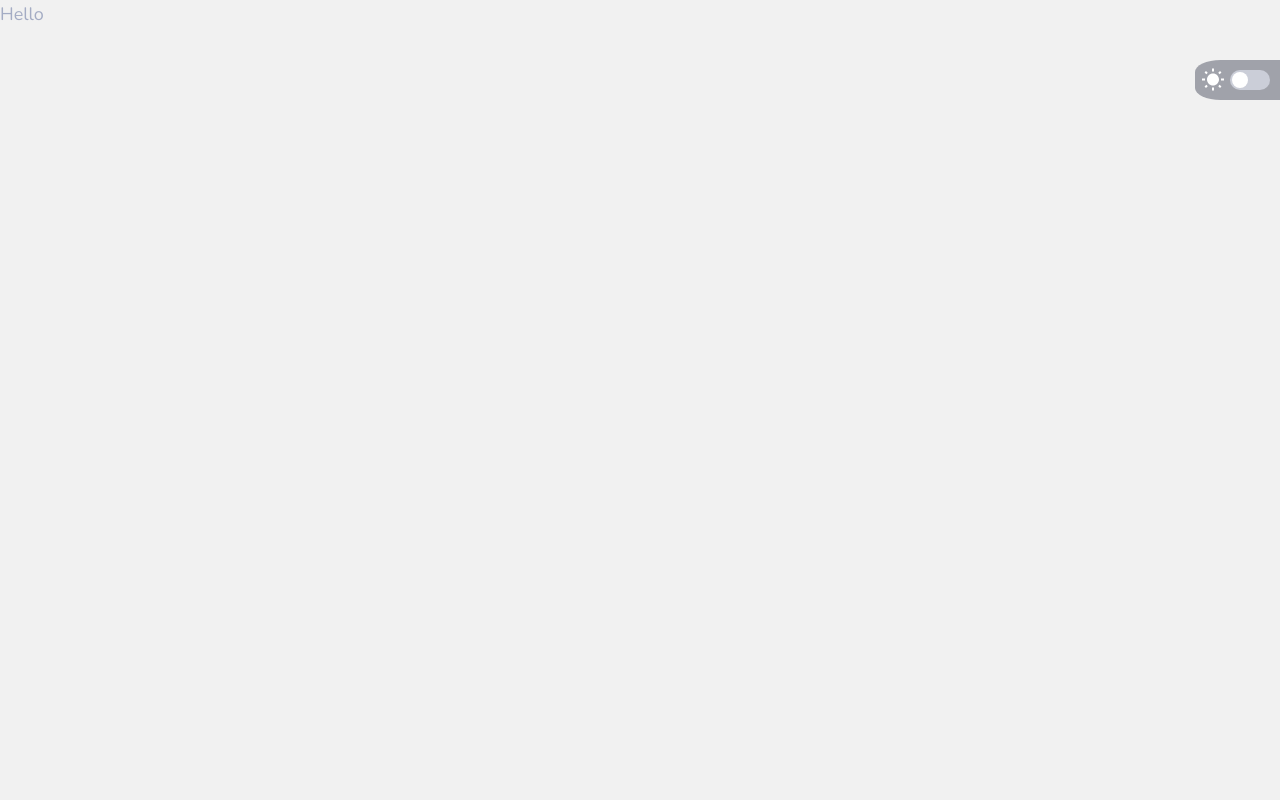
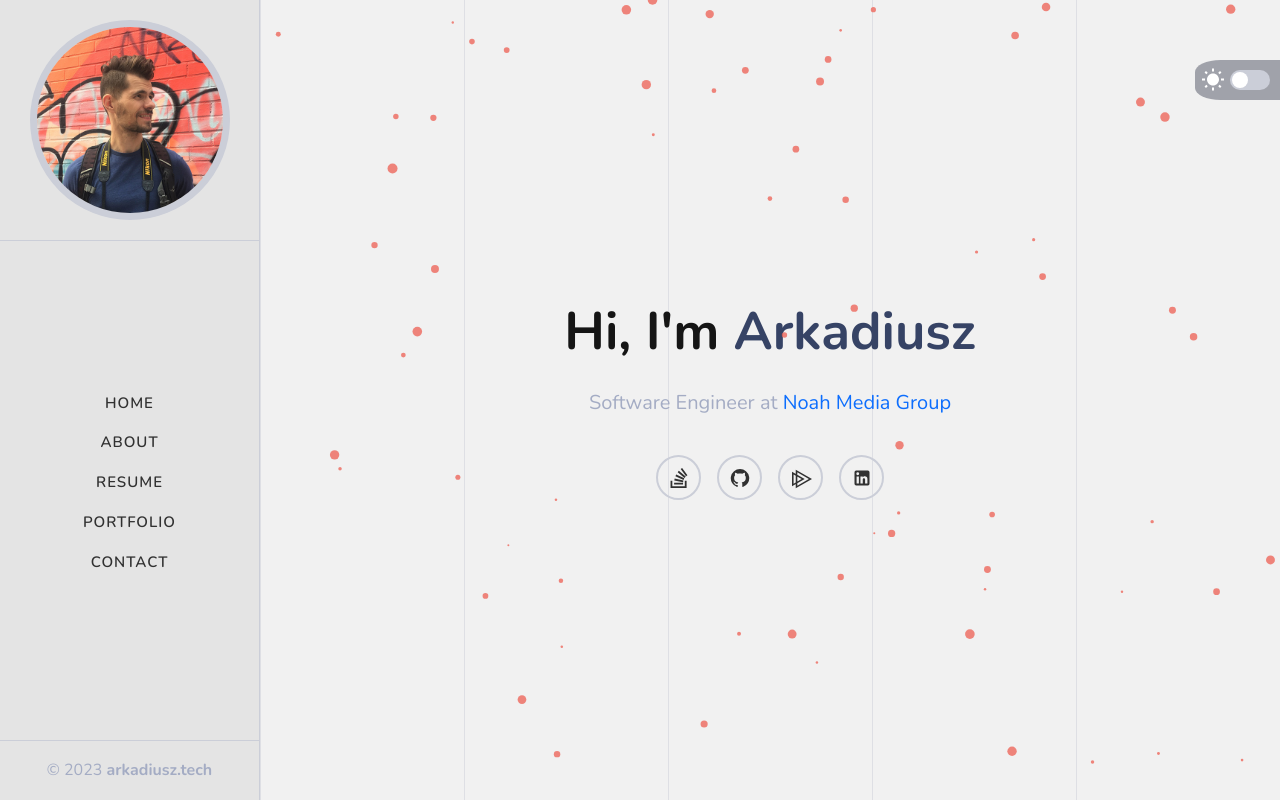
Before and after one commit to akdsco/akds-next-portfolio, a Next.js app: page / in a window 1280 px wide. Built offline with nearby package versions, Linux system fonts and the light colour scheme.

Commit message:
add home page

```diff
--- /dev/null
+++ b/components/Icons.tsx
@@ -0,0 +1,20 @@
+export const PluralsightIcon = () => (
+  <svg
+    viewBox="0 0 20.462 19.163"
+    xmlns="http://www.w3.org/2000/svg"
+    style={{ width: 20, marginBottom: 4, marginLeft: 2 }}
+  >
+    <path d="M 3.831 0 L 3.831 19.163 L 20.462 9.582 L 3.831 0 Z M 5.453 2.736 L 17.284 9.582 L 5.453 16.425 L 5.453 2.736 M 0 2.088 L 0 17.072 L 12.992 9.582 L 0 2.088 Z M 1.626 4.872 L 9.839 9.582 L 1.626 14.315 L 1.626 4.847" />
+  </svg>
+);
+
+export const StackOverflowIcon = () => (
+  <svg
+    xmlns="http://www.w3.org/2000/svg"
+    viewBox="0 0 32 32"
+    style={{ width: 20, marginBottom: 6 }}
+  >
+    <path d="M28.16 32H2.475V20.58H5.32v8.575h19.956V20.58h2.884z" />
+    <path d="M8.477 19.8l13.993 2.923.585-2.806-13.993-2.923zm1.832-6.704l12.94 6.04 1.208-2.572-12.94-6.08zm3.586-6.353l10.99 9.12 1.832-2.183-10.99-9.12zM20.99 0l-2.3 1.715 8.536 11.46 2.3-1.715zM8.166 26.27H22.43v-2.845H8.166v2.845z" />
+  </svg>
+);
--- /dev/null
+++ b/components/SocialIcons.tsx
@@ -0,0 +1,48 @@
+import React, { ComponentType } from "react";
+import database from "../data/database";
+import { PluralsightIcon, StackOverflowIcon } from "./Icons";
+import GitHubIcon from "@mui/icons-material/GitHub";
+import LinkedInIcon from "@mui/icons-material/LinkedIn";
+import FacebookIcon from "@mui/icons-material/Facebook";
+import TwitterIcon from "@mui/icons-material/Twitter";
+
+type SocialListPropsType = {
+  url: string;
+  Icon: ComponentType;
+};
+const SocialListItem = ({ url, Icon }: SocialListPropsType) => {
+  return (
+    <li>
+      <a rel="noopener noreferrer" target="_blank" href={url}>
+        <Icon />
+      </a>
+    </li>
+  );
+};
+function SocialIcons({ bordered }: { bordered: boolean }) {
+  const { facebook, twitter, linkedin, pluralsight, github, stackoverflow } =
+    database.information.socialLinks;
+
+  return (
+    <ul
+      className={
+        bordered
+          ? "mi-social-icons mi-social-icons-bordered"
+          : "mi-social-icons"
+      }
+    >
+      {stackoverflow && (
+        <SocialListItem url={stackoverflow} Icon={StackOverflowIcon} />
+      )}
+      {github && <SocialListItem url={github} Icon={GitHubIcon} />}
+      {pluralsight && (
+        <SocialListItem url={pluralsight} Icon={PluralsightIcon} />
+      )}
+      {linkedin && <SocialListItem url={linkedin} Icon={LinkedInIcon} />}
+      {facebook && <SocialListItem url={facebook} Icon={FacebookIcon} />}
+      {twitter && <SocialListItem url={twitter} Icon={TwitterIcon} />}
+    </ul>
+  );
+}
+
+export { SocialIcons };
--- a/components/TimelineItem.tsx
+++ b/components/TimelineItem.tsx
@@ -1,6 +1,10 @@
 import React from "react";
-import { Experience } from "../pages/resume";
 
+interface Experience {
+  id: number;
+  year: string;
+  details: string;
+}
 interface TimelineItemProps extends Experience {
   position?: string;
   graduation?: string;
--- a/components/index.ts
+++ b/components/index.ts
@@ -5,3 +5,4 @@ export { TimelineItem } from "./TimelineItem";
 export { SectionTitle } from "./SectionTitle";
 export { SmallTitle } from "./SmallTitle";
 export { ThemeSwitch } from "./ThemeSwitch";
+export { SocialIcons } from "./SocialIcons";
--- /dev/null
+++ b/data/particlesConfig.js
@@ -0,0 +1,74 @@
+export const particlesConfig = {
+  light: {
+    fpsLimit: 60,
+    particles: {
+      number: {
+        value: 170,
+        density: {
+          enable: true,
+        },
+      },
+      color: {
+        value: "#2A2F41",
+      },
+      opacity: {
+        value: 0.8,
+      },
+      size: {
+        value: 5,
+        random: true,
+        anim: {
+          speed: 4,
+          size_min: 0.3,
+        },
+      },
+      line_linked: {
+        enable: false,
+      },
+      move: {
+        random: true,
+        speed: 1.4,
+        // direction: "top",
+        // out_mode: "out",
+        enable: true,
+        straight: false,
+      },
+    },
+  },
+  dark: {
+    fpsLimit: 60,
+    particles: {
+      number: {
+        value: 170,
+        density: {
+          enable: true,
+        },
+      },
+      color: {
+        value: "#ed685c",
+      },
+      opacity: {
+        value: 0.8,
+      },
+      size: {
+        value: 5,
+        random: true,
+        anim: {
+          speed: 4,
+          size_min: 0.3,
+        },
+      },
+      line_linked: {
+        enable: false,
+      },
+      move: {
+        random: true,
+        speed: 1.4,
+        direction: "top",
+        out_mode: "out",
+        enable: true,
+        straight: false,
+      },
+    },
+  },
+};
--- a/package.json
+++ b/package.json
@@ -20,7 +20,10 @@
     "next": "13.1.1",
     "next-themes": "^0.2.1",
     "react": "18.2.0",
-    "react-dom": "18.2.0"
+    "react-dom": "18.2.0",
+    "react-tsparticles": "^2.7.1",
+    "tsparticles": "^2.7.1",
+    "tsparticles-engine": "^2.7.1"
   },
   "devDependencies": {
     "@types/node": "^18.11.18",
--- a/pages/index.tsx
+++ b/pages/index.tsx
@@ -1,18 +1,69 @@
 import Head from "next/head";
 import { Inter } from "@next/font/google";
+import React from "react";
+import Particles from "react-tsparticles";
+import type { Engine } from "tsparticles-engine";
+import { loadFull } from "tsparticles";
+import { Layout, SocialIcons } from "../components";
+import database from "../data/database";
+import { useTheme } from "next-themes";
+import { particlesConfig } from "../data/particlesConfig";
 
 const inter = Inter({ subsets: ["latin"] });
 
 export default function Home() {
+  const { theme } = useTheme();
+  const { information } = database;
+
+  const particlesInit = async (engine: Engine) => {
+    // this adds the bundle to tsParticles
+    await loadFull(engine);
+  };
+
   return (
     <>
       <Head>
-        <title>Create Next App</title>
-        <meta name="description" content="Generated by create next app" />
+        <title>akds : home</title>
+        <meta name="description" content="Arkadiusz home page" />
         <meta name="viewport" content="width=device-width, initial-scale=1" />
         <link rel="icon" href="/favicon.ico" />
       </Head>
-      <main>Hello</main>
+      <Layout>
+        <div className="mi-home-area mi-padding-section">
+          <Particles
+            init={particlesInit}
+            options={
+              theme === "light" ? particlesConfig.light : particlesConfig.dark
+            }
+          />
+          <div className="container">
+            <div className="row justify-content-center">
+              <div className="col-lg-10 col-12">
+                <div className="mi-home-content">
+                  <h1>
+                    {/* eslint-disable-next-line react/no-unescaped-entities */}
+                    Hi, I'm{" "}
+                    <span className="color-theme">{information.name}</span>
+                  </h1>
+                  <div className="row justify-content-center">
+                    <p className="col-11 col-sm-8 col-md-7">
+                      Software Engineer at{" "}
+                      <a
+                        href="https://noahmediagroup.com"
+                        target="_blank"
+                        rel="noreferrer noopener"
+                      >
+                        Noah Media Group
+                      </a>
+                    </p>
+                  </div>
+                  <SocialIcons bordered={true} />
+                </div>
+              </div>
+            </div>
+          </div>
+        </div>
+      </Layout>
     </>
   );
 }
--- a/styles/components/_socialicons.scss
+++ b/styles/components/_socialicons.scss
@@ -17,7 +17,7 @@
       color: $color-body;
       font-size: 1.5rem;
 
-      &:hover{
+      &:hover {
         color: $color-theme;
 
         svg path {
@@ -27,13 +27,16 @@
 
       svg {
         fill: $color-body;
+        width: 20px;
+        height: 20px;
+        margin-bottom: 6px;
       }
     }
   }
 
-  &-bordered{
-    li{
-      a{
+  &-bordered {
+    li {
+      a {
         height: 45px;
         width: 45px;
         line-height: 1;
@@ -43,21 +46,21 @@
         line-height: 45px;
         font-size: 1.3rem;
 
-        svg{
+        svg {
           max-height: 100%;
         }
 
-        &:hover{
+        &:hover {
           border-color: $color-theme;
         }
       }
     }
   }
 
-  @media #{$layout-tablet}{
-    &-bordered{
-      li{
-        a{
+  @media #{$layout-tablet} {
+    &-bordered {
+      li {
+        a {
           height: 42px;
           width: 42px;
           line-height: 42px;
@@ -67,16 +70,16 @@
     }
   }
 
-  @media #{$layout-mobile-lg}{
-    li{
-      a{
+  @media #{$layout-mobile-lg} {
+    li {
+      a {
         font-size: 1.25rem;
       }
     }
 
-    &-bordered{
-      li{
-        a{
+    &-bordered {
+      li {
+        a {
           height: 38px;
           width: 38px;
           line-height: 38px;
```
Also changed, not shown: pages/resume.tsx (+3 -19 lines), 1 other file (tests, documents, lock files or other folders).
